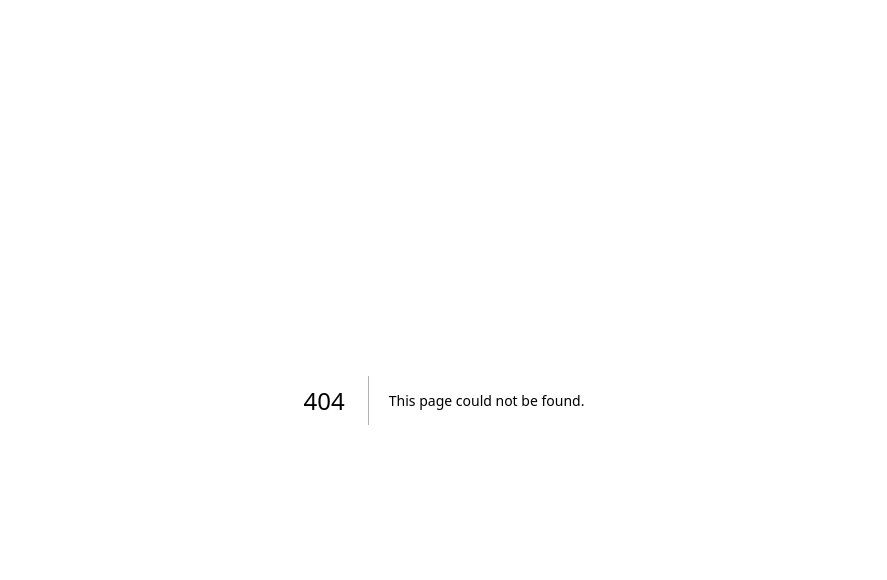
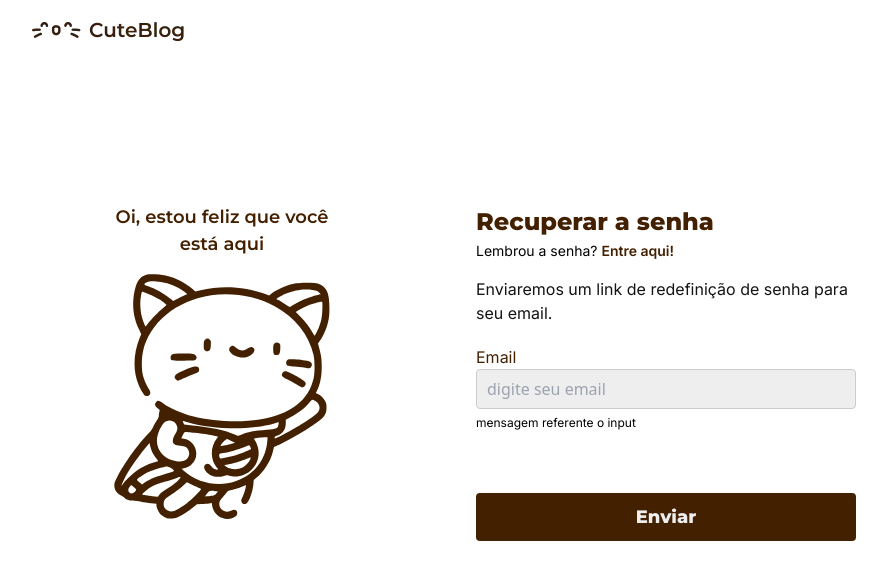
Before and after one commit to Mr-Fullstack/cuteblog, a Next.js app: page /password in a window 1280 px wide. Before the commit this address had no page. Shown: the top 580 px of the page, without its empty margins (196-1083 px from the left). Built offline with nearby package versions, Linux system fonts and the light colour scheme.

Commit message:
Criar tela recuperar senha

```diff
--- /dev/null
+++ b/src/app/password/page.tsx
@@ -0,0 +1,30 @@
+import Link from 'next/link'
+import React from 'react'
+import Button from 'src/components/Button'
+import Container from 'src/components/Container'
+import Header from 'src/components/Header'
+import { IconKittyHelper } from 'src/components/Icons'
+import { InputForm } from 'src/components/InputForm'
+
+export default function Password() {
+  return (
+    <React.Fragment>
+    <Header/>
+    <Container className='mb-20 sm:flex sm:justify-center gap-16 mt-8 sm:mt-36'>
+      <div className='flex-1'>
+        <p className='text-primaryLight mb-4 translate-y-8 opacity-0 animate-greatings delay-1000 font-heading text-heading-x3 font-semibold mr-auto ml-auto w-full md:w-[250px] text-center'>Oi, estou feliz que você está aqui</p>
+        <IconKittyHelper className='w-[120px] mr-auto ml-auto sm:w-[250px]' />
+      </div>
+      <div className='flex-1'>
+        <h1 className='font-heading text-heading-x1 text-primaryLight dark:text-textDark font-extrabold'>Recuperar a senha</h1>
+        <p className='font-body text-body-x3'>Lembrou a senha? <Link href='/signin' className='text-primaryLight font-semibold'>Entre aqui!</Link></p>
+        <p className='mt-4 font-body text-body-x2 text-textLight'>Enviaremos um link de redefinição de senha para seu email. </p>
+        <form action="" className='mt-5'>
+          <InputForm label='Email' type='email' placeholder='digite seu email'/>
+          <Button title='Enviar'className='mt-10'/>
+        </form>
+      </div>
+    </Container>
+  </React.Fragment>
+  )
+}
--- a/src/app/signin/page.tsx
+++ b/src/app/signin/page.tsx
@@ -9,7 +9,7 @@ import Button from 'src/components/Button';
 import { IconKittySignin } from 'src/components/Icons';
 import Link from 'next/link';
 
-export default function login() {
+export default function Login() {
   return (
     <React.Fragment>
       <Header/>
--- a/src/app/signup/page.tsx
+++ b/src/app/signup/page.tsx
@@ -8,7 +8,7 @@ import Button from 'src/components/Button';
 import { IconKittySignup } from 'src/components/Icons';
 import Link from 'next/link';
 
-export default function cadastro() {
+export default function Signup() {
   return (
     <React.Fragment>
       <Header/>
@@ -21,9 +21,9 @@ export default function cadastro() {
           <h1 className='font-heading text-heading-x1 text-primaryLight dark:text-textDark font-extrabold'>Cadastro</h1>
           <p className='font-body text-body-x3'> Já tem conta? <Link href='/signin' className='text-primaryLight font-semibold'>Entre aqui!</Link></p>
           <form action="" className='mt-5'>
-            <InputForm label='Nome'  type='text'/>
-            <InputForm label='Email' type='email'/>
-            <InputForm label='Senha' type='password'/>
+            <InputForm label='Nome'  type='text' placeholder='digite seu nome'/>
+            <InputForm label='Email' type='email' placeholder='digite seu email'/>
+            <InputForm label='Senha' type='password' placeholder='crie sua senha secreta'/>
             <Button title='Continuar' className='mt-4'/>
           </form>
         </div>
--- a/src/components/InputForm.tsx
+++ b/src/components/InputForm.tsx
@@ -5,11 +5,11 @@ interface InputFormProps extends InputHTMLAttributes<HTMLInputElement>{
   placeholder?:string;
 }
 
-export function InputForm({ label,type, value }:InputFormProps) {
+export function InputForm({ label,type, value,placeholder }:InputFormProps) {
   return (
     <div className='w-100 pb-5'>
         <label htmlFor="" className='text-primaryLight dark:text-textDark font-body text-body-x2'>{label}</label><br/>
-        <input type={type} value={value} className='flex h-10 w-full pl-[10px] rounded-[4px] bg-textDark border-gray border dark:bg-secondaryDark dark:border-textLight'/>
+        <input type={type} value={value} placeholder={placeholder} className='flex h-10 w-full pl-[10px] rounded-[4px] bg-textDark border-gray border dark:bg-secondaryDark dark:border-textLight'/>
         <span className='font-body text-body-x4'>mensagem referente o input</span>
     </div>
   )
```
Also changed, not shown: 1 other file (tests, documents, lock files or other folders).
